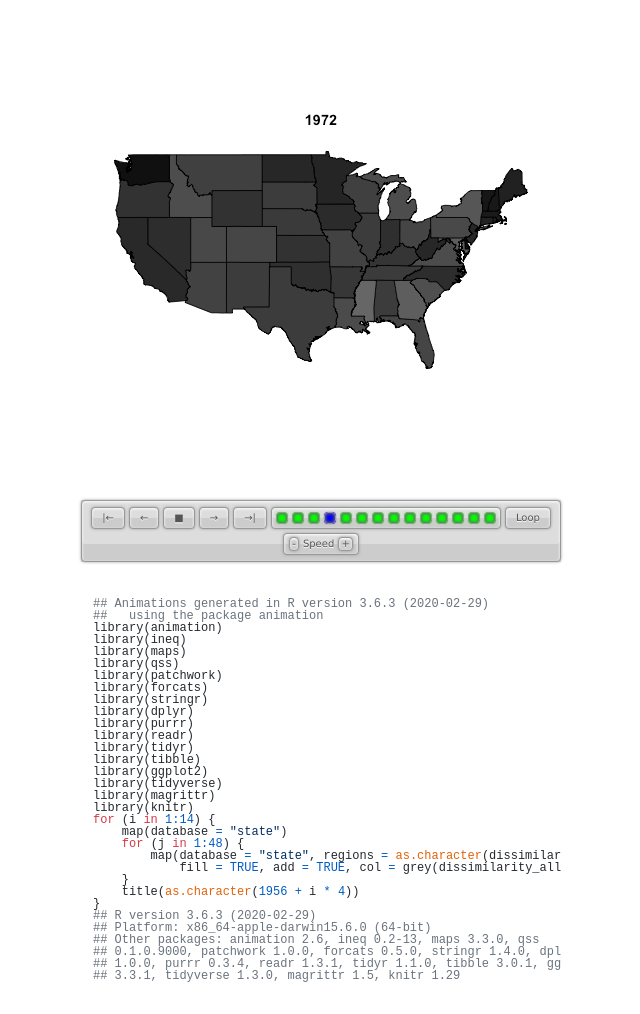
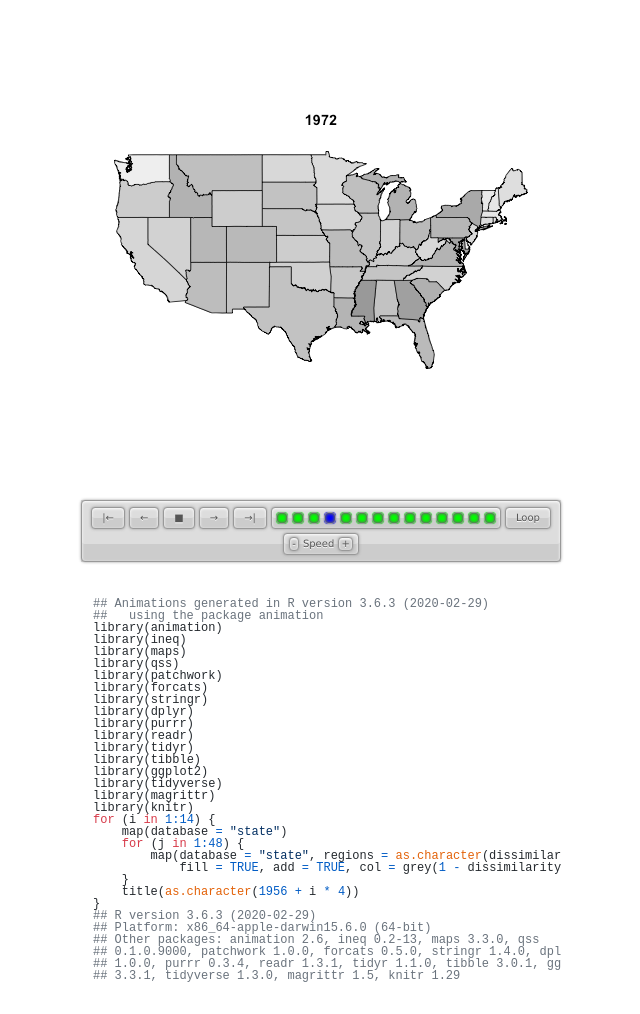
Before and after one commit to keisato0/keisato0.github.io, a Jekyll site: the page qss/chapter5/dissimilarity/dissimilarity.html, which Jekyll copies as it is, in a window 1280 px wide. Shown: the whole page, without its empty margins (319-959 px from the left). Built offline with Jekyll 4.4.1, drawn with Linux system fonts in a browser that asks for light colours; nearby versions of some CDN libraries.

Commit message:
dissim変更

```diff
--- a/qss/chapter5/dissimilarity/dissimilarity.html
+++ b/qss/chapter5/dissimilarity/dissimilarity.html
@@ -40,7 +40,7 @@ for (i in 1:14) {
     map(database = "state")
     for (j in 1:48) {
         map(database = "state", regions = as.character(dissimilarity_all_list[[i]]$state[j]),
-            fill = TRUE, add = TRUE, col = grey(dissimilarity_all_list[[i]]$dissimilarity[j]))
+            fill = TRUE, add = TRUE, col = grey(1 - dissimilarity_all_list[[i]]$dissimilarity[j]))
     }
     title(as.character(1956 + i * 4))
 }
```
Also changed, not shown: qss/chapter5/dissimilarity/images/Rplot1.png, qss/chapter5/dissimilarity/images/Rplot10.png, qss/chapter5/dissimilarity/images/Rplot11.png, qss/chapter5/dissimilarity/images/Rplot12.png, qss/chapter5/dissimilarity/images/Rplot13.png, qss/chapter5/dissimilarity/images/Rplot14.png, qss/chapter5/dissimilarity/images/Rplot2.png, qss/chapter5/dissimilarity/images/Rplot3.png, qss/chapter5/dissimilarity/images/Rplot4.png, qss/chapter5/dissimilarity/images/Rplot5.png, qss/chapter5/dissimilarity/images/Rplot6.png, qss/chapter5/dissimilarity/images/Rplot7.png, qss/chapter5/dissimilarity/images/Rplot8.png, qss/chapter5/dissimilarity/images/Rplot9.png.
